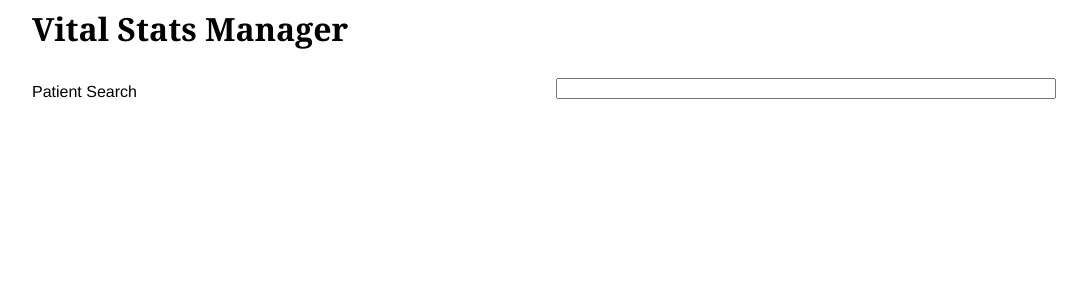
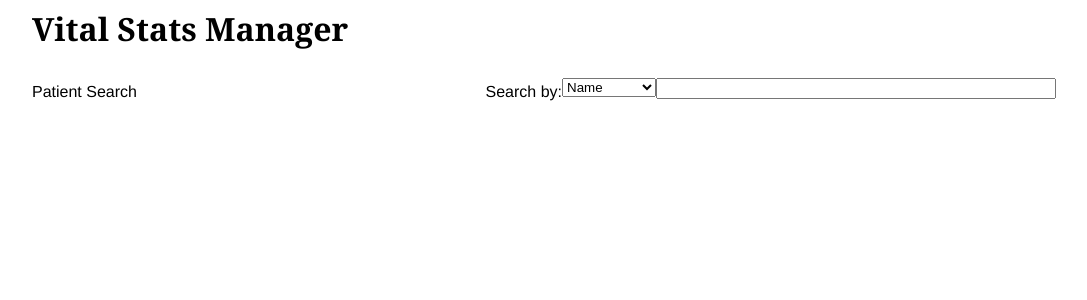
Before and after one commit to hugarsthealth/tapin-portal, a Flask app: page / in a window 1280 px wide. Shown: the top 300 px of the page, without its empty margins (96-1183 px from the left). Run offline with Flask 2, Linux system fonts and the light colour scheme; data that the repository does not hold is empty; some libraries are stand-ins or nearby versions.

Commit message:
Improve searching to pick if searching by name or nhi

```diff
--- a/server/static/css/site.css
+++ b/server/static/css/site.css
@@ -20,13 +20,23 @@ dl {
     margin-top: 20px;
 }
 
-.search-bar > input {
-    width: 500px;
+.search-bar > .search-input {
     float: right;
 }
 
-.search-bar > label {
+.search-input > input {
+    width: 400px;
+    float: right;
 }
+
+.search-input > label {
+    float: left;
+}
+
+.search-input > select {
+    float: left;
+}
+
 
 
 .patient {
--- a/server/static/js/app.js
+++ b/server/static/js/app.js
@@ -6,10 +6,27 @@ var myApp = angular.module('vsmApp', [], function($interpolateProvider) {
 function PatientListCtrl($scope, $http){
   $http.get('/patients/').success(function(data) {
     $scope.patients = data.patients;
+    console.log($scope.patients);
     for (var i = 0 ; i < $scope.patients.length ; i++) {
       $scope.patients[i].fullname = $scope.patients[i].firstname + $scope.patients[i].lastname;
     }
   });
 
   $scope.orderProp = 'patient_id';
+  $scope.searchBy = "fullname";
+
+  $scope.searchBarChange = function() {
+    $scope.query = {};
+    if ($scope.searchBy === "fullname") {
+      $scope.query.fullname = $scope.queryString;
+    } else {
+      $scope.query.nhi = $scope.queryString;
+    }
+    console.log($scope.query);
+  };
+
+  $scope.searchByChange = function () {
+    $scope.searchBarChange();
+  };
+
 }
--- a/server/templates/index.html
+++ b/server/templates/index.html
@@ -12,7 +12,16 @@
 
         <div class="search-bar">
           <label>Patient Search</label>
-          <input type="search" ng-model="query.fullname">
+
+          <div class="search-input">
+            <label>Search by:</label>
+            <select ng-model="searchBy" ng-change="searchByChange()">
+              <option value="fullname">Name</option>
+              <option value="nhi">NHI number</option>
+            </select>
+
+            <input type="search" ng-change="searchBarChange()" ng-model="queryString">
+          </div>
         </div>
 
         <div class = "patients">
```
